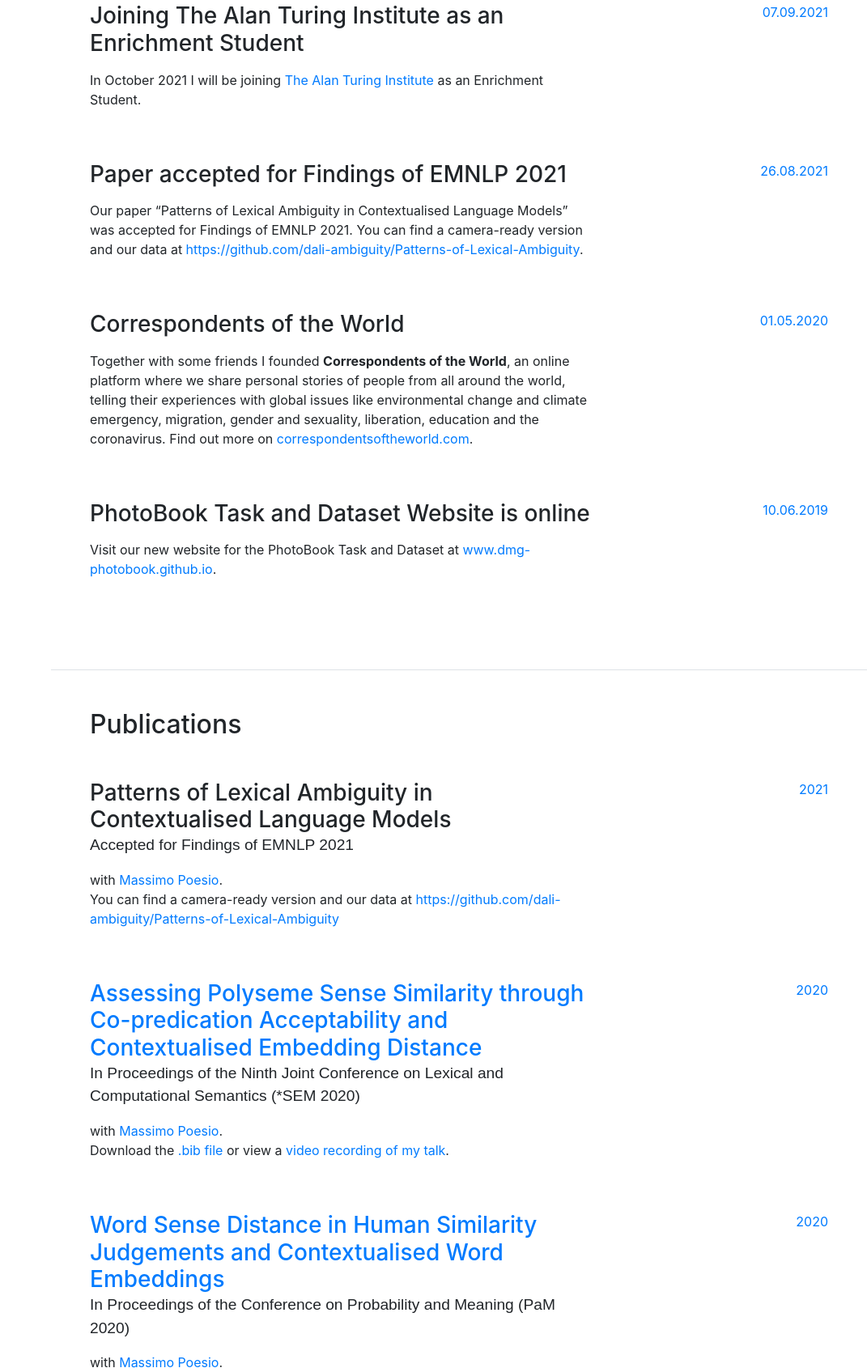
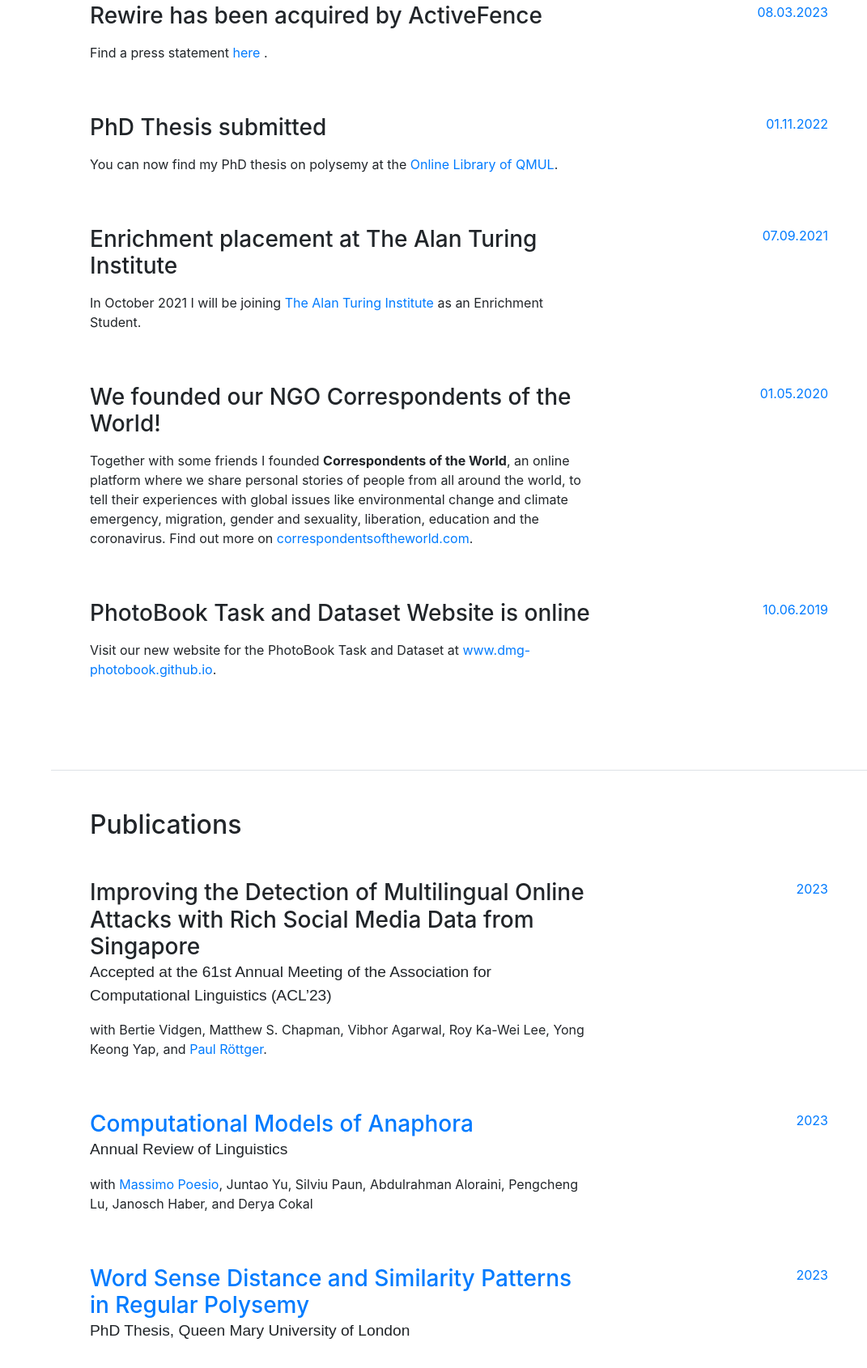
Before and after one commit to janoschhaber/janoschhaber.github.io, a website with bundled scripts: page index.html in a window 1280 px wide. Shown: the part 931-2621 px from the top of the page at 81% size, without its empty margins (209-1280 px from the left). Built offline with nearby package versions, Linux system fonts and the light colour scheme; a web font is replaced by a local one.

Commit message:
Update index.html

```diff
--- a/index.html
+++ b/index.html
@@ -72,7 +72,7 @@
           <div class="subheading mb-5">Based in London, United Kingdom ·
             <a href="mailto:janoschhaber@gmail.com">janoschhaber@gmail.com</a>
           </div>
-          <p class="mb-5">I am a Lead Research Scientist in NLP at Rewire, developing neural language models to detect toxic content online. Before that, I was a PhD student in Computational Linguistics under supervision of Prof. Massimo Poesio at the Cognitive Science Group (CogSci) at Queen Mary University of London (QMUL).</p><p class="mb-5"> <b>Download my CV <a href="/data/CV_Janosch_Haber.pdf" target="_blank">here</a>.</b></p>
+          <p class="mb-5">I am a Lead NLP Research Scientist at Rewire, developing neural language models to detect toxic content online. Before that, I was a PhD student in Computational Linguistics under supervision of Prof. Massimo Poesio at the Cognitive Science Group (CogSci) at Queen Mary University of London (QMUL).</p><p class="mb-5"> <b>Download my CV <a href="/data/CV_Janosch_Haber.pdf" target="_blank">here</a>.</b></p>
           <ul class="list-inline list-social-icons mb-0">
             <li class="list-inline-item">
               <a href="https://www.facebook.com/janosch.haber" target="_blank">
@@ -106,9 +106,34 @@
         <div class="my-auto">
           <h2 class="mb-5">News</h2>
 
+
+          <div class="resume-item d-flex flex-column flex-md-row mb-5">
+            <div class="resume-content mr-auto">
+              <h3 class="mb-0">Rewire has been acquired by ActiveFence</h3>
+              <div class="subheading mb-3"></div>
+              <p>Find a press statement <a href="https://www.activefence.com/activefence-acquires-rewire/" target="_blank">here </a>.</p>
+            </div>
+            <div class="resume-date text-md-right">
+              <span class="text-primary">08.03.2023</span>
+            </div>
+          </div>
+
+
+          <div class="resume-item d-flex flex-column flex-md-row mb-5">
+            <div class="resume-content mr-auto">
+              <h3 class="mb-0">PhD Thesis submitted</h3>
+              <div class="subheading mb-3"></div>
+              <p>You can now find my PhD thesis on polysemy at the <a href="https://qmro.qmul.ac.uk/xmlui/handle/123456789/83280" target="_blank">Online Library of QMUL</a>.</p>
+            </div>
+            <div class="resume-date text-md-right">
+              <span class="text-primary">01.11.2022</span>
+            </div>
+          </div>
+
+
            <div class="resume-item d-flex flex-column flex-md-row mb-5">
             <div class="resume-content mr-auto">
-              <h3 class="mb-0">Joining The Alan Turing Institute as an Enrichment Student</h3>
+              <h3 class="mb-0">Enrichment placement at The Alan Turing Institute</h3>
               <div class="subheading mb-3"></div>
               <p>In October 2021 I will be joining <a href="https://www.turing.ac.uk/work-turing/studentships/enrichment" target="_blank">The Alan Turing Institute</a> as an Enrichment Student. </p>
             </div>
@@ -119,20 +144,9 @@
 
           <div class="resume-item d-flex flex-column flex-md-row mb-5">
             <div class="resume-content mr-auto">
-              <h3 class="mb-0">Paper accepted for Findings of EMNLP 2021</h3>
+              <h3 class="mb-0">We founded our NGO Correspondents of the World!</h3>
               <div class="subheading mb-3"></div>
-              <p> Our paper “Patterns of Lexical Ambiguity in Contextualised Language Models” was accepted for Findings of EMNLP 2021. You can find a camera-ready version and our data at <a href="https://github.com/dali-ambiguity/Patterns-of-Lexical-Ambiguity">https://github.com/dali-ambiguity/Patterns-of-Lexical-Ambiguity</a>.</p>
-            </div>
-            <div class="resume-date text-md-right">
-              <span class="text-primary">26.08.2021</span>
-            </div>
-          </div>
-
-          <div class="resume-item d-flex flex-column flex-md-row mb-5">
-            <div class="resume-content mr-auto">
-              <h3 class="mb-0">Correspondents of the World</h3>
-              <div class="subheading mb-3"></div>
-              <p> Together with some friends I founded <b>Correspondents of the World</b>, an online platform where we share personal stories of people from all around the world, telling their  experiences with global issues like environmental change and climate emergency, migration, gender and sexuality, liberation, education and the coronavirus. Find out more on <a href="https://www.correspondentsoftheworld.com" target="_blank">correspondentsoftheworld.com</a>. </p>
+              <p> Together with some friends I founded <b>Correspondents of the World</b>, an online platform where we share personal stories of people from all around the world, to tell their experiences with global issues like environmental change and climate emergency, migration, gender and sexuality, liberation, education and the coronavirus. Find out more on <a href="https://www.correspondentsoftheworld.com" target="_blank">correspondentsoftheworld.com</a>. </p>
             </div>
             <div class="resume-date text-md-right">
               <span class="text-primary">01.05.2020</span>
@@ -157,12 +171,46 @@
         <div class="my-auto">
           <h2 class="mb-5">Publications</h2>
 
+          <div class="resume-item d-flex flex-column flex-md-row mb-5">
+            <div class="resume-content mr-auto">
+              <h3 class="mb-0">Improving the Detection of Multilingual Online Attacks with Rich Social Media Data from Singapore</h3>
+              <div class="subheading mb-3">Accepted at the 61st Annual Meeting of the Association for Computational Linguistics (ACL’23)</div>
+              <p> with Bertie Vidgen, Matthew S. Chapman, Vibhor Agarwal, Roy Ka-Wei Lee, Yong Keong Yap, and <a href="https://www.linkedin.com/in/paul-rottger/" target="_blank">Paul Röttger</a>.
+              </p>
+            </div>
+            <div class="resume-date text-md-right">
+              <span class="text-primary">2023</span>
+            </div>
+          </div>
+
+           <div class="resume-item d-flex flex-column flex-md-row mb-5">
+            <div class="resume-content mr-auto">
+              <h3 class="mb-0"><a href="https://www.annualreviews.org/doi/abs/10.1146/annurev-linguistics-031120-111653" target="_blank">Computational Models of Anaphora</a></h3>
+              <div class="subheading mb-3">Annual Review of Linguistics</div>
+              <p> with <a href="https://sites.google.com/view/massimo-poesio/home" target="_blank">Massimo Poesio</a>, Juntao Yu, Silviu Paun, Abdulrahman Aloraini, Pengcheng Lu, Janosch Haber, and Derya Cokal
+              </p>
+            </div>
+            <div class="resume-date text-md-right">
+              <span class="text-primary">2023</span>
+            </div>
+          </div>
 
           <div class="resume-item d-flex flex-column flex-md-row mb-5">
             <div class="resume-content mr-auto">
-              <h3 class="mb-0">Patterns of Lexical Ambiguity in Contextualised Language Models</h3>
-              <div class="subheading mb-3">Accepted for Findings of EMNLP 2021</div>
-              <p> with <a href="https://sites.google.com/view/massimo-poesio/home" target="_blank">Massimo Poesio</a>. <br> You can find a camera-ready version and our data at <a href="https://github.com/dali-ambiguity/Patterns-of-Lexical-Ambiguity">https://github.com/dali-ambiguity/Patterns-of-Lexical-Ambiguity</a></p>
+              <h3 class="mb-0"><a href="https://qmro.qmul.ac.uk/xmlui/handle/123456789/83280" target="_blank">Word Sense Distance and Similarity Patterns in Regular Polysemy</a></h3>
+              <div class="subheading mb-3">PhD Thesis, Queen Mary University of London</div>
+            </div>
+            <div class="resume-date text-md-right">
+              <span class="text-primary">2023</span>
+            </div>
+          </div>
+
+          <div class="resume-item d-flex flex-column flex-md-row mb-5">
+            <div class="resume-content mr-auto">
+              <h3 class="mb-0"><a href="https://aclanthology.org/2021.findings-emnlp.226/" target="_blank"> Patterns of Polysemy and Homonymy in Contextualised Language Models</a></h3>
+              <div class="subheading mb-3">In Findings of the Association for Computational Linguistics: EMNLP 2021</div>
+              <p> with <a href="https://sites.google.com/view/massimo-poesio/home" target="_blank">Massimo Poesio</a>.
+              </p>
             </div>
             <div class="resume-date text-md-right">
               <span class="text-primary">2021</span>
```
